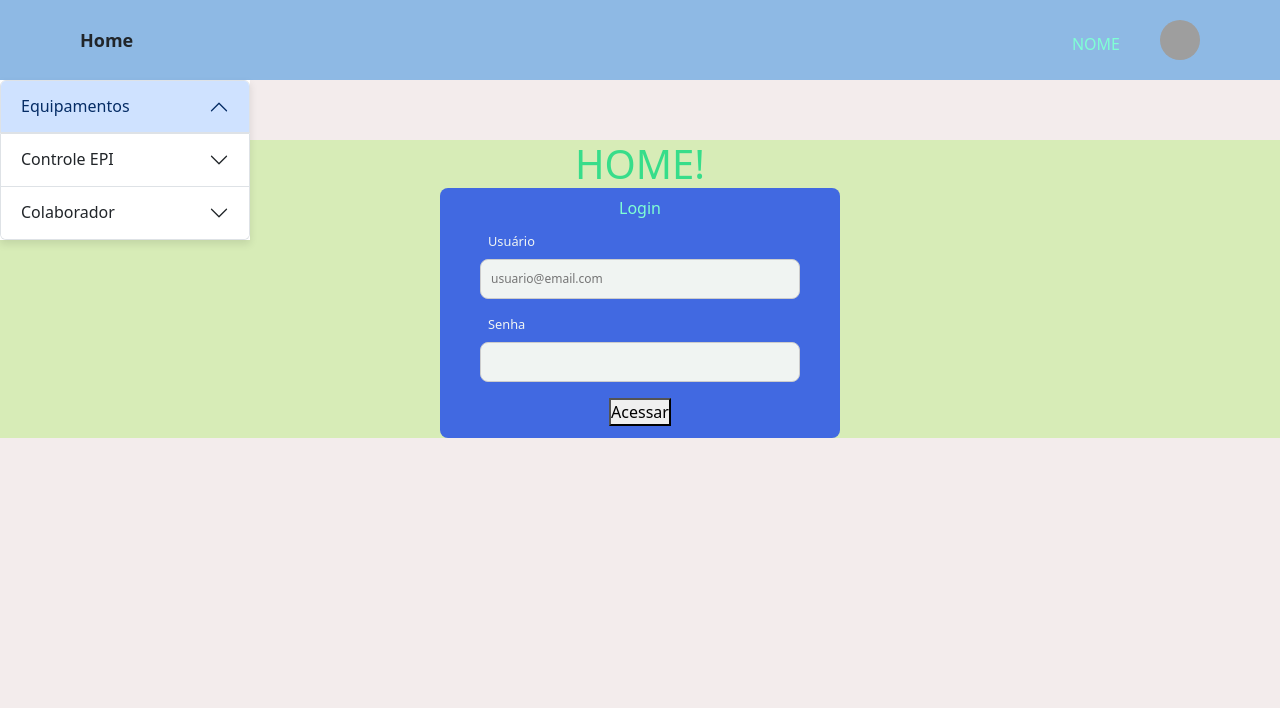
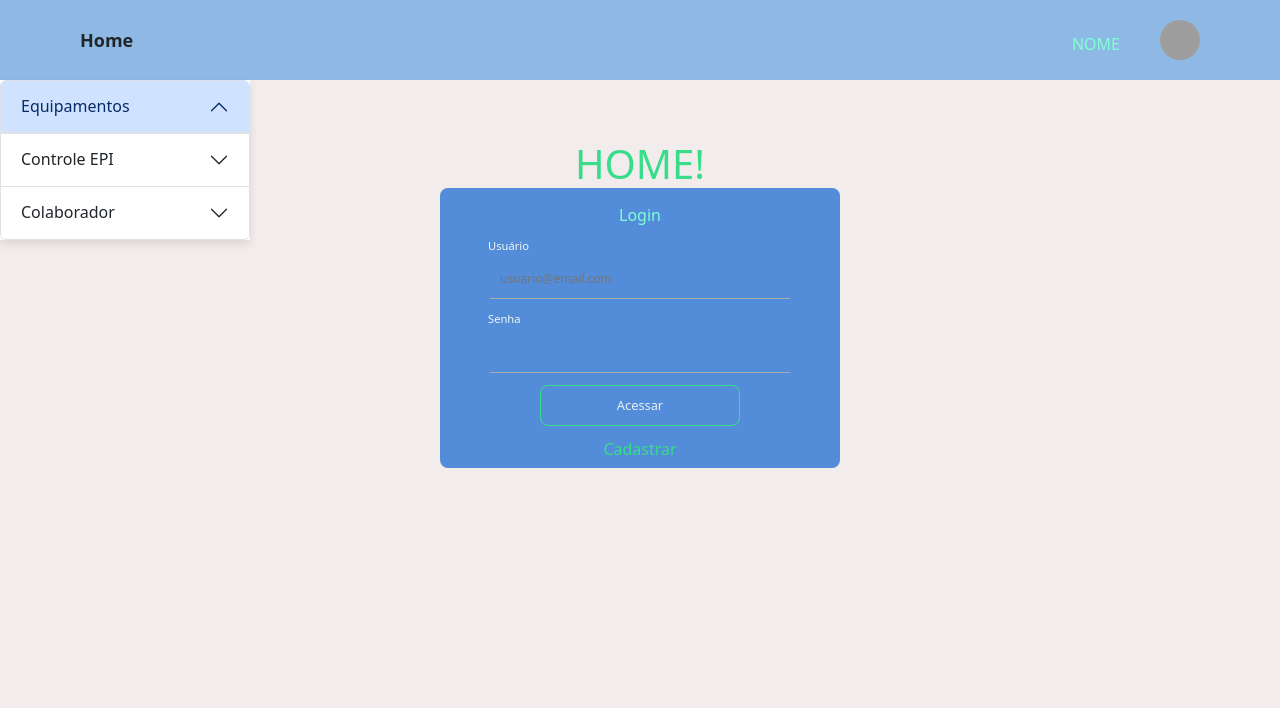
Before and after one commit to marcelovntr/epi, a Django app: page / in a window 1280 px wide. Shown: the top 708 px of the page. Run offline with Django 5.2, Linux system fonts and the light colour scheme; grey boxes are pictures that could not be loaded.

Commit message:
últimos ajustes em cadastro de colaboradores, estilo de home, verificações

```diff
--- a/epi2025/epi/epi_app/static/epi_app/css/cadastro_colaborador.css
+++ b/epi2025/epi/epi_app/static/epi_app/css/cadastro_colaborador.css
@@ -75,3 +75,16 @@
     display: block;
     text-align: center;
 }
+.lista-sucesso-erro{
+    list-style: none;
+}
+.lista-sucesso-erro li{
+    margin: 10px auto;
+    padding: 10px;
+    background: rgb(240, 244, 242);
+    border-radius: 8px;
+    font-weight: bold;
+    width: 30%;
+    display: block;
+    text-align: center;
+}
--- a/epi2025/epi/epi_app/static/epi_app/css/home.css
+++ b/epi2025/epi/epi_app/static/epi_app/css/home.css
@@ -10,7 +10,7 @@
     flex-direction: column;
     align-items: center;
     margin: auto;
-    background-color: rgb(215, 236, 183);
+    /* background-color: rgb(215, 236, 183); */
 }
 .container-home h1{
     color: rgb(55, 221, 138);
@@ -24,37 +24,72 @@
     align-items: center;
     margin: auto;
     width: 400px;
-    height: 250px;
+    height: 280px;
     border-radius: 8px;
-    background-color: royalblue;
+    background-color: rgb(83, 141, 218);
 }
 .container-login form{
     width: 100%;
-    height: 90%;
+    height: 75%;
     display: flex;
     justify-content: center;
     flex-direction: column;
     align-items: center;
-    gap: 8px;
+    gap: 6px;
+
 }
 
 .container-login label{
-    font-size: 0.8em;
+    font-size: 0.7em;
     color: rgb(240, 245, 243);
     padding: 0px 48px;
     align-self: flex-start;
 }
 
 .container-login input {
-    width: 80%;
+    width: 75%;
     padding: 10px;
-    border: 1px solid #ccc;
-    border-radius: 8px;
+    border: none;
+    border-bottom: 1px solid #aaa;
     font-size: 12px;
-    background-color: rgb(240, 244, 242);
-    margin-bottom: 8px;
+    background: transparent;
+    margin-bottom: 6px;
+    outline: none;
+    color: rgb(58, 230, 130);
+    transition: border-color 0.3s;
 }
+
+.container-login input:focus {
+    border-bottom: 2px solid rgb(55, 221, 138);
+  }
 span {
     color: aquamarine;
     margin-top: 8px;
 }
+
+.container-login a{
+text-decoration: none;
+color: rgb(55, 221, 138);
+transition: font-weight 0.3s
+}
+.container-login a:hover{
+    font-weight: bold;
+}
+
+.container-login button{
+    width: 50%;
+    padding: 10px;
+    border: none;
+    border: 1px solid rgb(55, 221, 138);
+    border-radius: 8px;
+    background: transparent;
+    color: rgb(231, 241, 237);
+    font-size: 0.8em;
+    cursor: pointer;
+    transition: background-color 0.3s;
+}
+
+.container-login button:hover{
+    background-color: rgb(55, 221, 138);
+
+}
--- a/epi2025/epi/epi_app/static/epi_app/css/listagem_editar.css
+++ b/epi2025/epi/epi_app/static/epi_app/css/listagem_editar.css
@@ -45,6 +45,7 @@ text-decoration: none;
 padding: 4px 8px;
 border-radius: 4px;
 font-size: 0.8em;
+background: transparent;
 }
 .tabela-corpo a:first-child{
     color:#f33b54;
@@ -55,6 +56,15 @@ font-size: 0.8em;
     color:#1da746;
     font-weight: bold;
     border : 1px solid #1da746;
+}
+.tabela-corpo button{
+    color:#f33b54;
+    font-weight: bold;
+    border : 1px solid #f33b54;
+    padding: 4px 8px;
+    border-radius: 4px;
+    font-size: 0.8em;
+    background: transparent;
 }
 .lista-colaborador {
         display: flex;
@@ -79,3 +89,9 @@ font-size: 0.8em;
 .lista-colaborador a {
         text-decoration: none;
     }
+
+.botoes{
+    display: flex;
+    flex-direction: row;
+    gap: 8px;
+}
--- a/epi2025/epi/epi_app/templates/epi_app/global/index.html
+++ b/epi2025/epi/epi_app/templates/epi_app/global/index.html
@@ -28,5 +28,6 @@
     {% block content %}{% endblock content %}
     </main>
     {% include "epi_app/partials/footer.html" %}
+    {% block script %}{% endblock script %}
 </body>
 </html>
--- a/epi2025/epi/epi_app/templates/epi_app/pages/home.html
+++ b/epi2025/epi/epi_app/templates/epi_app/pages/home.html
@@ -21,6 +21,7 @@
         <input type="text" name="cargo">
         <button type="submit">Acessar</button>
     </form>
+    <a href="">Cadastrar</a>
  </div>
 
 </main>
--- a/epi2025/epi/epi_app/views.py
+++ b/epi2025/epi/epi_app/views.py
@@ -1,5 +1,7 @@
-from django.shortcuts import render, redirect
+from django.shortcuts import render, redirect, get_object_or_404
+from django.contrib import messages
 from .models import Colaboradores
+from django.views.decorators.http import require_POST
 
 # Create your views here.
 def home(request):
@@ -7,10 +9,19 @@ def home(request):
 def cadastro_colaborador(request):
     if request.method == 'GET':
         return render(request, 'epi_app/pages/cadastro.html')
-    nome = request.POST.get('nome')
-    cargo = request.POST.get('cargo')
-    setor = request.POST.get('setor')
-    colaborador = Colaboradores.objects.create(nome=nome, cargo=cargo, setor=setor)
+
+    if request.method == 'POST':
+        nome = request.POST.get('nome', '').strip()
+        cargo = request.POST.get('cargo', '').strip()
+        setor = request.POST.get('setor', '').strip()
+
+        if not nome or not cargo or not setor:
+            messages.error(request, 'Todos os campos são obrigatórios.')
+            return render(request, 'epi_app/pages/cadastro.html')
+
+        colaborador = Colaboradores.objects.create(nome=nome, cargo=cargo, setor=setor)
+        messages.success(request, f'Colaborador: {nome} cadastrado com sucesso!')
+        return redirect('cadastro_colaborador')
     return render(request, 'epi_app/pages/cadastro.html', context={'colaborador': colaborador})
 
 def relatorios(request):
@@ -26,8 +37,10 @@ def editar_colaborador(request, id):
     Colaboradores.objects.filter(id=id).update(nome=nome, cargo=cargo, setor=setor)
     return redirect('listagem_editar')
 
+@require_POST
 def deletar_colaborador(request, id):
-    colaborador_encontrado = Colaboradores.objects.get(id=id)
+    colaborador_encontrado = get_object_or_404(Colaboradores, id=id)
+    # colaborador_encontrado = Colaboradores.objects.get(id=id)
     colaborador_encontrado.delete()
     return redirect('listagem_editar')
 
```
Also changed, not shown: epi2025/epi/epi_app/static/epi_app/js/exclusao.js (added, +26 -0 lines), epi2025/epi/epi_app/templates/epi_app/pages/cadastro.html (+21 -8 lines), epi2025/epi/epi_app/templates/epi_app/pages/listagem_editar.html (+16 -3 lines), epi2025/epi/epi_app/static/epi_app/js/teste.js (deleted).
